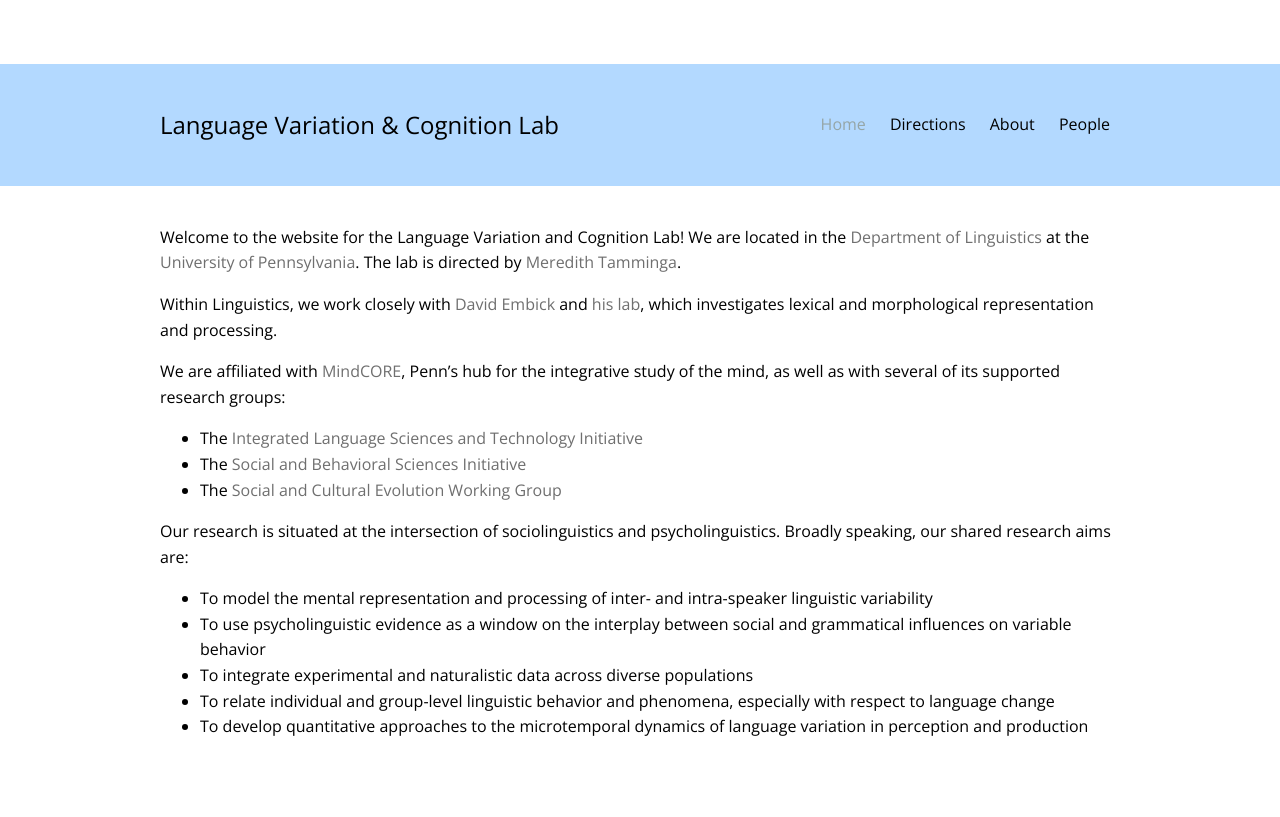
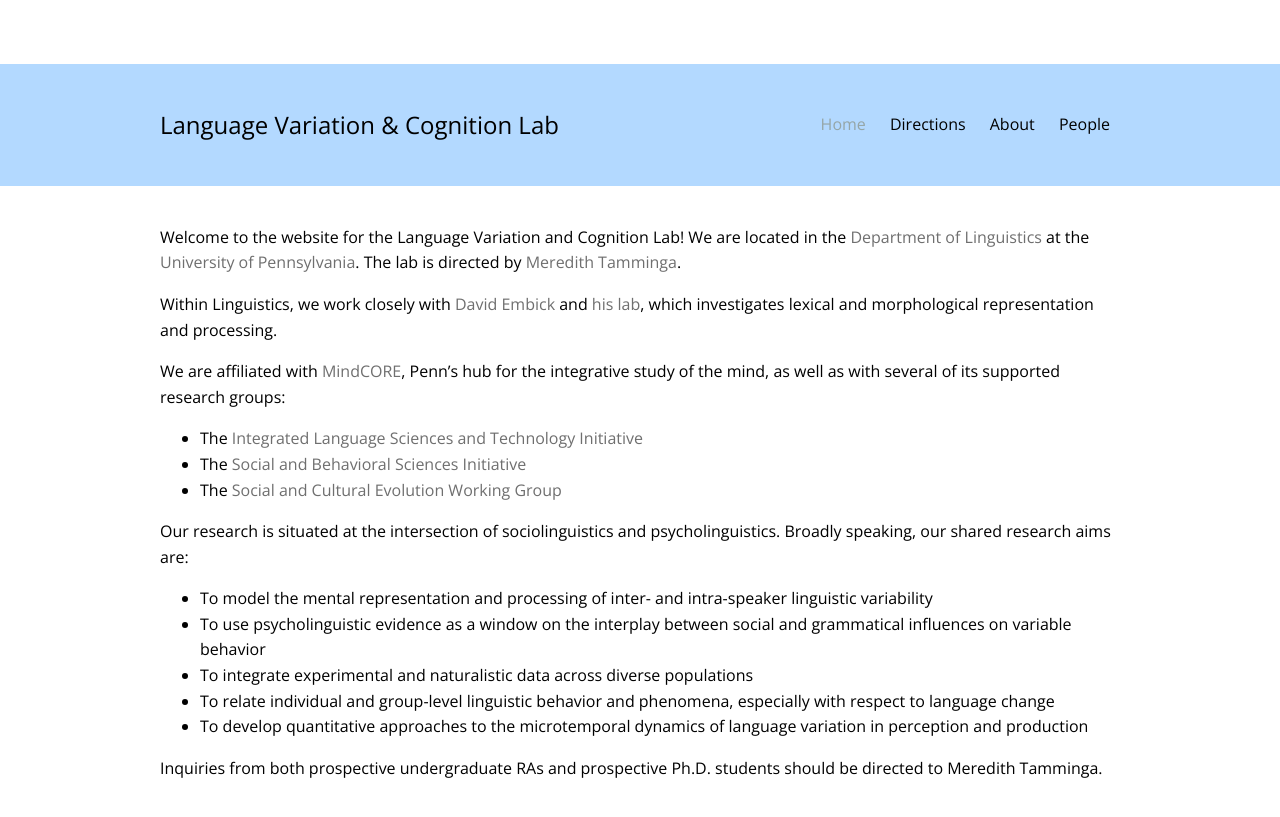
Before and after one commit to laceywade/TammingaLab.github.io, a Jekyll site: the page built from index.md, in a window 1280 px wide. Shown: the top 817 px of the page. Built offline with Jekyll 4.4.1, drawn with Linux system fonts in a browser that asks for light colours; some web fonts are replaced.

Commit message:
Update index.md

```diff
--- a/index.md
+++ b/index.md
@@ -21,3 +21,5 @@ Our research is situated at the intersection of sociolinguistics and psycholingu
 * To integrate experimental and naturalistic data across diverse populations
 * To relate individual and group-level linguistic behavior and phenomena, especially with respect to language change
 * To develop quantitative approaches to the microtemporal dynamics of language variation in perception and production
+
+Inquiries from both prospective undergraduate RAs and prospective Ph.D. students should be directed to Meredith Tamminga.
```
